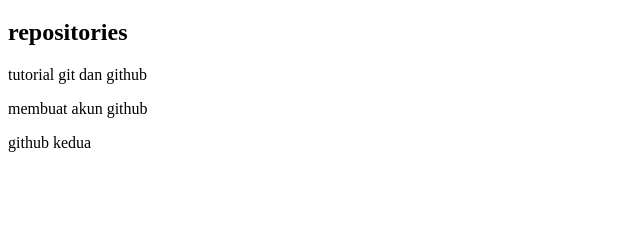
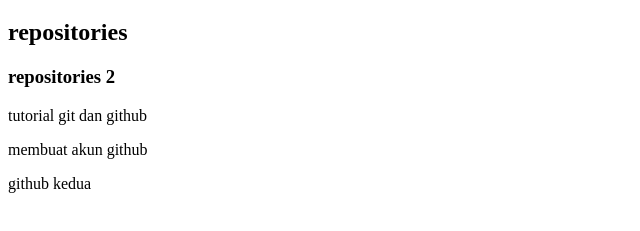
Before and after one commit to ilhamsyahfitrah/belajar-niomic, a plain HTML site: page body.html in a window 1280 px wide. Shown: the part 61-292 px from the top of the page, without its empty margins (0-640 px from the left). Drawn offline with Linux system fonts and the light colour scheme.

```diff
--- a/body.html
+++ b/body.html
@@ -7,6 +7,7 @@
   <body>
     <h1>tutorial github</h1>
     <h2>repositories</h2>
+    <h3>repositories 2</h3>
     <p>tutorial git dan github</p>
     <p>membuat akun github</p>
     <p>github kedua</p>
```
